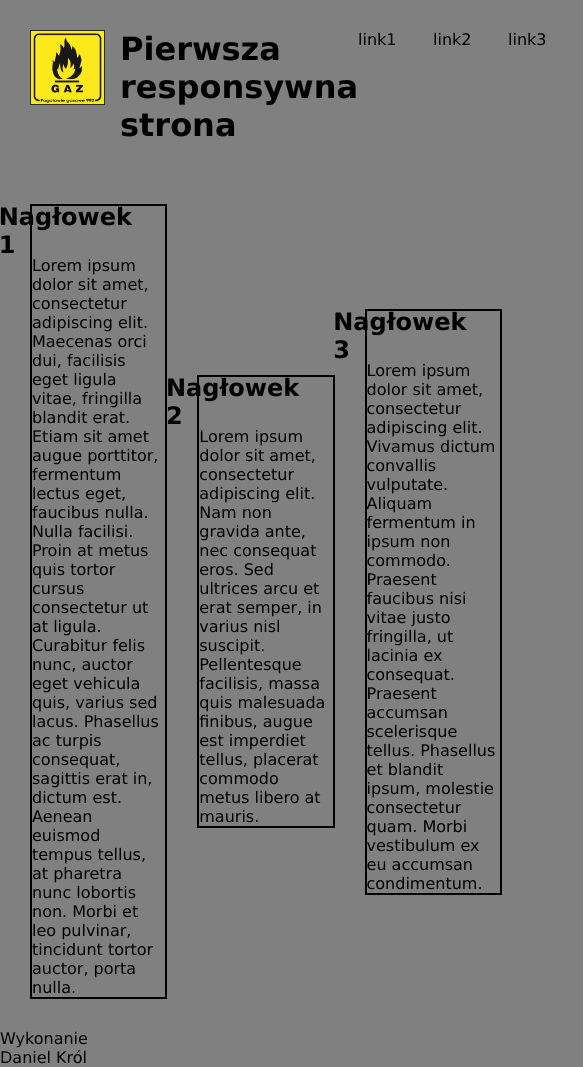
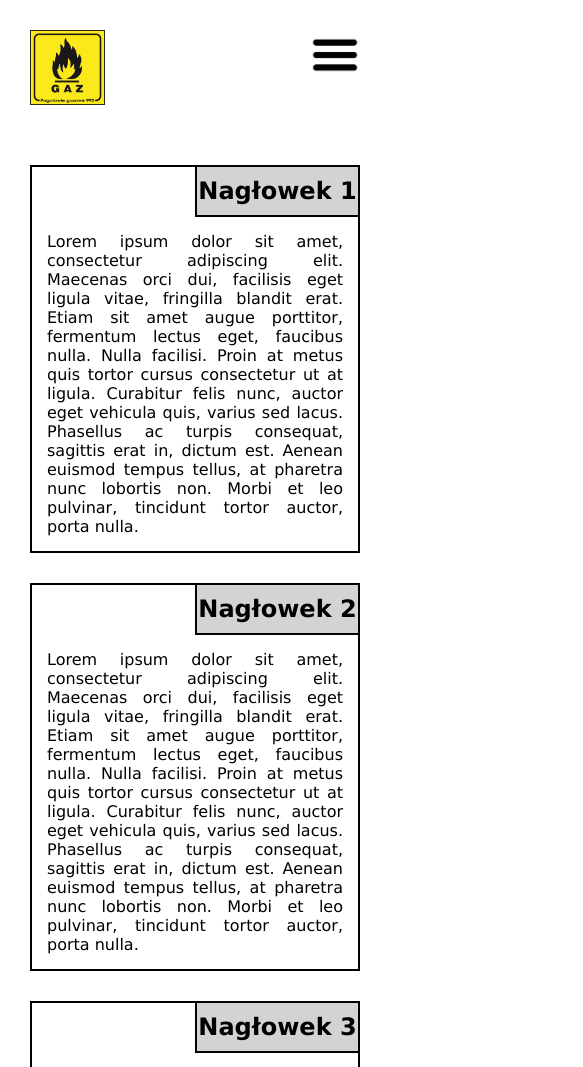
Before and after one commit to DanielKrol1/zadanie1, a plain HTML site: page second.html in a window 390 px wide. Shown: the top 1067 px of the page, 583 px wide, since content can reach past the window. Drawn offline with Linux system fonts and the light colour scheme.

Commit message:
Dodanie responsywności

```diff
--- a/second.html
+++ b/second.html
@@ -10,6 +10,7 @@
     <header class="flexBox">
         <img class="logo" src="img/logo.jpg">
         <h1>Pierwsza responsywna strona</h1>
+        <img id="hamburger" src="img/hamburger.png">
         <nav>
             <a href="http://">link1</a>
             <a href="http://">link2</a>
@@ -23,17 +24,16 @@
         </article>
         <article>
             <h4>Nagłowek 2</h4>
-            <p>Lorem ipsum dolor sit amet, consectetur adipiscing elit. Nam non gravida ante, nec consequat eros. Sed ultrices arcu et erat semper, in varius nisl suscipit. Pellentesque facilisis, massa quis malesuada finibus, augue est imperdiet tellus, placerat commodo metus libero at mauris.</p>
+            <p>Lorem ipsum dolor sit amet, consectetur adipiscing elit. Maecenas orci dui, facilisis eget ligula vitae, fringilla blandit erat. Etiam sit amet augue porttitor, fermentum lectus eget, faucibus nulla. Nulla facilisi. Proin at metus quis tortor cursus consectetur ut at ligula. Curabitur felis nunc, auctor eget vehicula quis, varius sed lacus. Phasellus ac turpis consequat, sagittis erat in, dictum est. Aenean euismod tempus tellus, at pharetra nunc lobortis non. Morbi et leo pulvinar, tincidunt tortor auctor, porta nulla.</p>
         </article>
         <article>
             <h4>Nagłowek 3</h4>
-            <p>Lorem ipsum dolor sit amet, consectetur adipiscing elit. Vivamus dictum convallis vulputate. Aliquam fermentum in ipsum non commodo. Praesent faucibus nisi vitae justo fringilla, ut lacinia ex consequat. Praesent accumsan scelerisque tellus. Phasellus et blandit ipsum, molestie consectetur quam. Morbi vestibulum ex eu accumsan condimentum.</p>
+            <p>Lorem ipsum dolor sit amet, consectetur adipiscing elit. Maecenas orci dui, facilisis eget ligula vitae, fringilla blandit erat. Etiam sit amet augue porttitor, fermentum lectus eget, faucibus nulla. Nulla facilisi. Proin at metus quis tortor cursus consectetur ut at ligula. Curabitur felis nunc, auctor eget vehicula quis, varius sed lacus. Phasellus ac turpis consequat, sagittis erat in, dictum est. Aenean euismod tempus tellus, at pharetra nunc lobortis non. Morbi et leo pulvinar, tincidunt tortor auctor, porta nulla.</p>
         </article>
     </main>
     <footer>
         <p>Wykonanie</p>
-        <p>Daniel Król</p>
-        <p>dsjhdka</p>
+        <p id="myName">Daniel Król</p>
     </footer>
 </body>
 </html>
--- a/style.css
+++ b/style.css
@@ -7,11 +7,16 @@
     font-weight: none;
     color: black;
 }
+html{
+    height: 100%;
+}
 a{
     text-decoration: none;
 }
 body{
-    background-color: gray;
+    display: flex;
+    flex-direction: column;
+    height: 100%;
 
 }
 
@@ -26,6 +31,10 @@ header > h1{
     font-weight: bold;
     font-size: 2em;
     align-self: center;
+}
+#hamburger{
+    height: 50px;
+    display: none;
 }
 
 nav{
@@ -46,6 +55,7 @@ nav > a {
 
 main{
     padding: 15px;
+    flex: 1 0 auto;
 }
 
 article{
@@ -66,6 +76,31 @@ article > h4{
     display: flex;
     justify-content: center;
     align-items: center;
+    align-self: flex-end;
+    background-color: lightgray;
+    border-bottom: 2px solid black;
+    border-left: 2px solid black;
+}
+
+article p{
+    text-align: justify;
+    padding: 15px;
+}
+
+footer{
+    height: 100px;
+    background-color: lightgrey;
+    border-top: 2px solid black;
+    margin-top: 15px;
+    display: flex;
+    flex-direction: column;
+    align-items: center;
+    justify-content: center;
+    flex-shrink: 0;
+}
+
+#myName{
+    font-weight: bold;
 }
 
 .diffrentFont{
@@ -104,3 +139,22 @@ article > h4{
     transition-duration: 2s;
 
 }
+
+@media all and (max-width: 900px) {
+        main {
+             flex-wrap: wrap;
+             }
+        header h1{
+            display: none;
+        }
+        header nav{
+            display: none;
+        }
+        #hamburger{
+            display: block;
+
+        }
+        header{
+            justify-content: space-between;
+        }
+    }
```
Also changed, not shown: img/hamburger.png (added).
